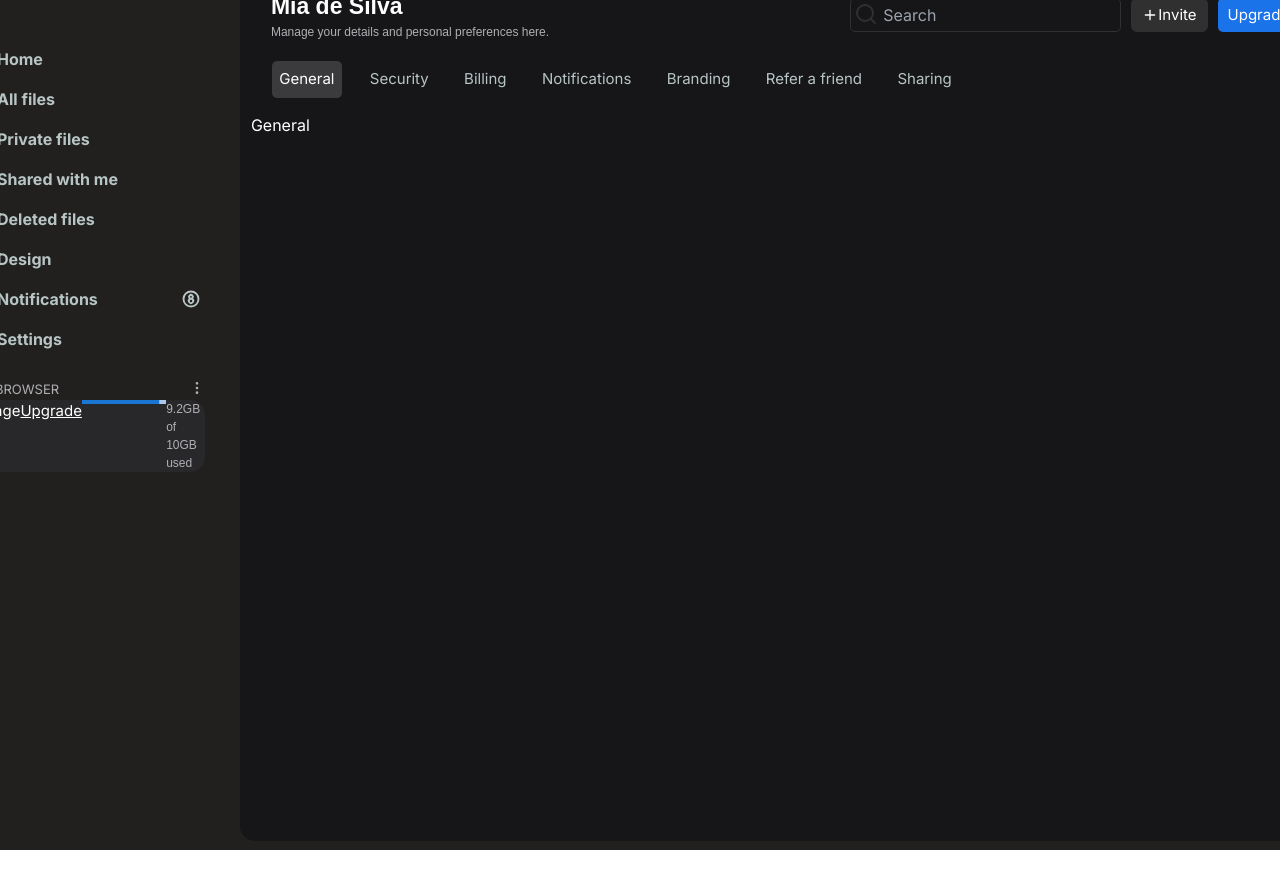
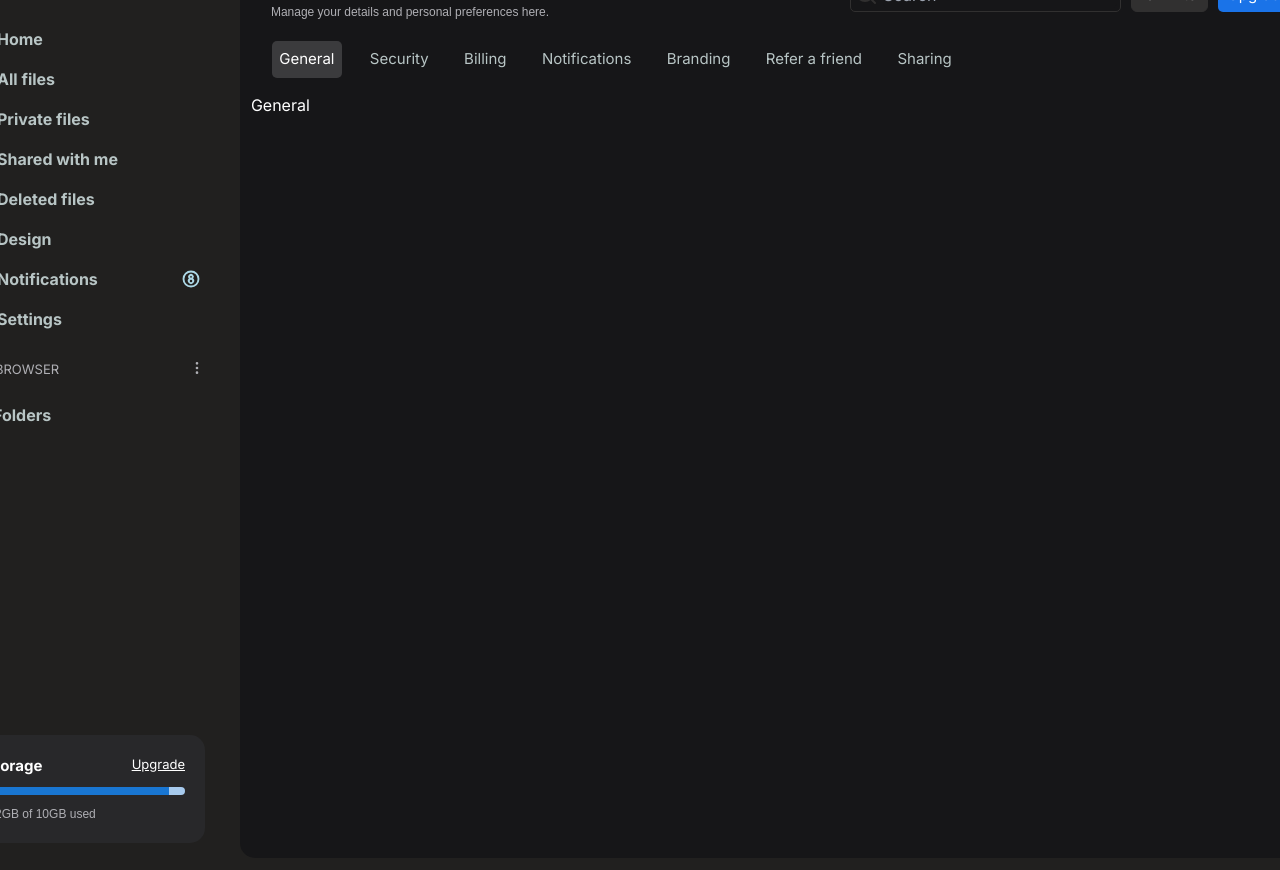
Before and after one commit to jcheq/design-ui, a Next.js app: page /Settings in a window 1280 px wide. Shown: the top 870 px of the page. Built offline with nearby package versions, Linux system fonts and the light colour scheme.

Commit message:
finished mostly everything

```diff
--- a/package.json
+++ b/package.json
@@ -12,6 +12,7 @@
     "@emotion/react": "^11.13.0",
     "@emotion/styled": "^11.13.0",
     "@mui/material": "^5.16.5",
+    "font-awesome": "^4.7.0",
     "lucide-react": "^0.416.0",
     "next": "14.2.5",
     "react": "^18",
--- a/src/app/Settings/page.tsx
+++ b/src/app/Settings/page.tsx
@@ -1,9 +1,17 @@
 "use client";
-import { Search, Plus } from "lucide-react";
+import { Search, Plus, Circle } from "lucide-react";
 import { useState } from "react";
 import React from "react";
 import CircularProgress from '@mui/material/CircularProgress';
-
+import { FaBrave } from "react-icons/fa6";
+import { IconContext, IconType } from "react-icons";
+import { FaRegTrashAlt } from "react-icons/fa";
+import { FaApple } from "react-icons/fa";
+import vietnam from "../assets/images/vietnam.png"
+import { StaticImageData } from "next/image";
+import {
+  CircleCheck,
+} from "lucide-react";
 
 
 const Settings = () => {
@@ -11,8 +19,12 @@ const Settings = () => {
 
   const settingTabs = (index:number) => {
     setToggle(index);
+  }
 
+  const removeDiv = (id:any) => {
+    document.getElementById(id)?.remove();
   }
+
 
     return (
       <div className="layout">
@@ -87,19 +99,24 @@ const Settings = () => {
                 <p className="description">Set a password to protect your account.</p>
 
               </div>
-              {/* <div className="hidden"> */}
-                <input type="password" id="psw" name="psw" pattern="(?=.*\d)(?=.*[a-z])(?=.*[A-Z]).{8,}"/>
-              {/* </div> */}
+              <div className="passwordCheck flex mb-auto ">
+                <input type="password" id="psw" name="psw" pattern="(?=.*\d)(?=.*[a-z])(?=.*[A-Z]).{8,}" className="passInput"/>
+                <CircleCheck className="size-5 ml-2" color="#658f75"/>
+                <p className="checkInfo">Very Secrure</p>
+              </div>
               <button className="edit">Edit</button>
 
 
 
             </div>
+
             <div className="basic">
               <hr className="line"/>
             </div>
             <div className="twostep">
               <div className="boxConstraint">
+                {/* <input type="checkbox" checked/> */}
+                <span className="slider round"></span>
 
                 Two-step verification
                 <p className="description">We recommend requiring a verification code in addition to your password.</p>
@@ -133,21 +150,84 @@ const Settings = () => {
             </div>
 
 
+
+            <div className="items">
+              <div className="e" id="first">
+                <div className="contentItem m-5 flex">
+                  <IconContext.Provider
+                    value={{ color: 'darkorange' }}>
+                    <FaBrave className="brave size-8 mr-3" />
+                  </IconContext.Provider>
+                  <div className="pt-2">
+                    Brave on Mac OS X
+                  </div>
+                  <div className="flex pointer gap-20 ml-auto mr-3 mt-auto mb-auto">
+                    <p className="description">Ninh Binh, Vietnam</p>
+                    <p className="description">Current session</p>
+
+                  </div>
+                  <FaRegTrashAlt className="size-4 ml-auto mr-3 mt-auto mb-auto" onClick={() => removeDiv("first")}/>
+                </div>
                 <div className="basic">
                   <hr className="line"/>
                 </div>
+              </div>
 
-
+              <div className="e" id="second">
+                <div className="contentItem m-5 flex">
+                  <FaApple className="brave size-8 mr-3"/>
+                  <div className="pt-2">
+                  Mia's MacBook Pro
+                  </div>
+                  <div className="flex pointer flex-wrap gap-20 mr-3 mt-auto mb-auto">
+                    <p className="description flex mt-auto mb-auto">
+                    {/* <img src={vietnam.src} alt="Image" className="picture mt-auto mb-auto"/> */}
+                    Ninh Binh, Vietnam</p>
+                    <p className="description">Current session</p>
+                  </div>
+                  <FaRegTrashAlt className="size-4 ml-auto mr-3 mt-auto mb-auto" onClick={() => removeDiv("second")}/>
+                </div>
                 <div className="basic">
                   <hr className="line"/>
                 </div>
+              </div>
 
+              <div className="e" id="third">
+                <div className="contentItem m-5 flex">
+                  <IconContext.Provider
+                    value={{ color: 'darkorange' }}>
+                    <FaBrave className="brave size-8 mr-3" />
+                  </IconContext.Provider>
+                  <div className="pt-2 flex">
+                  Brave on Mac OS X
+                  </div>
+                  <div className="pointer flex gap-20 mr-3 mt-auto mb-auto">
+                    <p className="description">Mexico City, Mexico</p>
+                    <p className="description">1 month ago</p>
+
+                  </div>
+                  <FaRegTrashAlt className="size-4 ml-auto mr-3 mt-auto mb-auto" onClick={() => removeDiv("third")}/>
+                </div>
                 <div className="basic">
                   <hr className="line"/>
                 </div>
+              </div>
 
+              <div className="e" id="fourth">
+                <div className="contentItem m-5 flex">
+                  <FaApple className="brave size-8 mr-3"/>
+                  <div className="pt-2">
+                  Mia's MacBook Pro
+                  </div>
+                  <div className="flex pointer gap-20 ml-auto mr-3 mt-auto mb-auto">
+                    <p className="description">Mexico City, Mexico</p>
+                    <p className="description">1 month ago</p>
+                  </div>
+                  <FaRegTrashAlt className="size-4 ml-auto mr-3 mt-auto mb-auto" onClick={() => removeDiv("fourth")}/>
+                </div>
                 <div className="basic">
                   <hr className="line"/>
+                </div>
               </div>
 
 
@@ -157,7 +237,7 @@ const Settings = () => {
 
 
 
-
+            </div>
 
 
           </div>
--- a/src/app/components/Sidebar/index.tsx
+++ b/src/app/components/Sidebar/index.tsx
@@ -1,3 +1,4 @@
+"use client";
 import { FileLock2, Lock, Settings2Icon } from "lucide-react";
 import {
   Trash2,
@@ -7,10 +8,8 @@ import {
   SquareArrowOutUpRightIcon,
   Settings,
   CircleCheck,
-  UserPlusIcon,
-  LucideIcon,
-  EllipsisVertical
-
+  EllipsisVertical,
+  ChevronRight
 } from "lucide-react";
 
 import { TbUsersPlus } from "react-icons/tb";
@@ -18,9 +17,16 @@ import { RiHomeSmile2Line } from "react-icons/ri";
 import { RiNotificationBadgeLine } from "react-icons/ri";
 import { PiNumberCircleEightBold } from "react-icons/pi";
 import { PiFolder } from "react-icons/pi";
+import LinearProgress from "@mui/material/LinearProgress/LinearProgress";
+import Box from '@mui/material/Box';
+import { IconContext } from "react-icons";
+
+const Sidebar = () => {
 
 
-const Sidebar = () => {
+
+
+
     return (
       // <div className="text-lg font-bold mb-4">Untitled UI</div>
       // <div className="min-h-screen bg-gray-900 text-white">
@@ -56,7 +62,10 @@ const Sidebar = () => {
               <li className="sidebar">
                 <RiNotificationBadgeLine className="mr-2 size-5" />
                 <a href="Notifications" className="hover:text-gray-400">Notifications</a>
-                <PiNumberCircleEightBold className="eightNotify size-5 " />
+                <IconContext.Provider
+                     value={{ color: 'lightblue' }}>
+                  <PiNumberCircleEightBold className="eightNotify size-5 "/>
+                </IconContext.Provider>
               </li>
               <li className="sidebar">
                 <Settings className="mr-2 size-5" />
@@ -71,11 +80,12 @@ const Sidebar = () => {
             </div>
 
           </div>
-
-        {/* <div className="storage">
-          Storage
-
-        </div> */}
+          <div className="folderMenu">
+            <ChevronRight className="size-5"/>
+            <div className="folders">
+              Folders
+            </div>
+          </div>
 
 
 
--- a/src/app/globals.css
+++ b/src/app/globals.css
@@ -7,7 +7,7 @@
   border-radius: 20px;
   display: flex;
   /* outline: 5px solid; */
-  padding: 450px 700px;
+  padding: 470px 700px;
   background-color: #21201F;
   position: absolute;
   top: 50%;
@@ -17,9 +17,11 @@
 
 .left-info {
   position:absolute;
+  flex-wrap: wrap;
   left: 25px;
   top: 25px;
   height:95%;
+  /* width: 30px; */
   /* background-color: white; */
 
 }
@@ -36,7 +38,7 @@
   border-radius: 15px;
   /* padding: 442px 545px; */
   width: 1090px;
-  height: 883px;
+  height: 920px;
   position:absolute;
   background-color: #161618;
 
@@ -54,7 +56,6 @@
   font-weight: bold;
 
 
-
 }
 
 .sidebar:hover {
@@ -65,6 +66,7 @@
   display:flex;
   align-items: center;
   margin-left: auto;
+  /* background-color: #1a73e8; */
 }
 
 .files {
@@ -79,19 +81,36 @@
   cursor: pointer;
 }
 
+.folderMenu {
+  margin-top: 15px;
+  /* margin-left: 10px; */
+  display:flex;
+  align-items: center;
+  padding: 0.25rem;
+  cursor:pointer;
+  color: #B8C5C5;
+  font-weight: bold;
+}
+
+.folders {
+
+  display:flex;
+  align-items: center;
+  padding: 0.25rem;
+  cursor:pointer;
+  color: #B8C5C5;
+  font-weight: bold;
+
+}
+
 .storage {
-  /* margin-top: auto; */
-  display: flex;
+  margin-top: 300px;
+
   border-radius: 15px;
   font-size: 15px;
-  /* padding: 10px; */
   background-color: #28282a;
-  /* border-width: thin; */
-  /* padding-bottom: 60px; */
-  /* border-left: 25px; */
-  /* border-right: 25px; */
-  /* margin-top: 300px; */
-
+  padding: 20px;
+  font-weight: bold;
 
 }
 
@@ -99,8 +118,23 @@
   margin-left: auto;
   cursor: pointer;
   text-decoration: underline;
+  font-size: small;
+  font-weight: normal;
 }
+.storageDesc {
+  font-family: Arial, Helvetica, sans-serif;
+  font-weight: normal;
+  font-size: 12px;
+  color: #afafb4;
+  margin-top: auto;
 
+}
+.progressBar {
+  border-radius: 5px;
+  /* padding: 20px; */
+  margin-top: 10px;
+  margin-bottom: 10px;
+}
 
 
 .layout {
@@ -310,6 +344,26 @@
   gap: 100px;
 }
 
+.passwordCheck {
+  /* display: none; */
+  /* color: #658f75 */
+}
+
+.passInput {
+
+  background-color: #313030;
+}
+
+.checkInfo {
+  align-items:baseline;
+  display: flex;
+  font-family: Arial, Helvetica, sans-serif;
+  font-weight: normal;
+  font-size: 12px;
+  color: #658f75;
+
+}
+
 .boxConstraint {
   width: 240px;
 }
@@ -343,3 +397,27 @@
   align-items:baseline;
   gap: 100px;
 }
+
+.brave {
+  border-radius: 5px;
+  border-spacing: 5px;
+  padding: 4px;
+  background-color: #313030;
+}
+
+.contentItem {
+  font-size: 12px;
+
+}
+
+.pointer {
+  margin-left: 480px;
+}
+
+.picture {
+  display: flex;
+  border-radius: 120px;
+  size: 40px;
+  width: 30px;
+  height: 30px;
+}
--- a/src/app/layout.tsx
+++ b/src/app/layout.tsx
@@ -32,12 +32,11 @@ export default function RootLayout({
                   <div className="up">Upgrade</div>
                 </div>
                 <Box sx={{ width: '100%' }}>
-                  <LinearProgress variant="determinate" value={92} />
+                  <LinearProgress variant="determinate" value={92} className="progressBar p-1"/>
                 </Box>
-                <p className="description">9.2GB of 10GB used</p>
+                <p className="storageDesc">9.2GB of 10GB used</p>
 
               </div>
-
             </div>
             <div className="right-info">
               <div className="information">
```
Also changed, not shown: src/app/assets/images/vietnam.png (added), 1 other file (tests, documents, lock files or other folders). Lines whose indentation alone changed are shown as unchanged.
